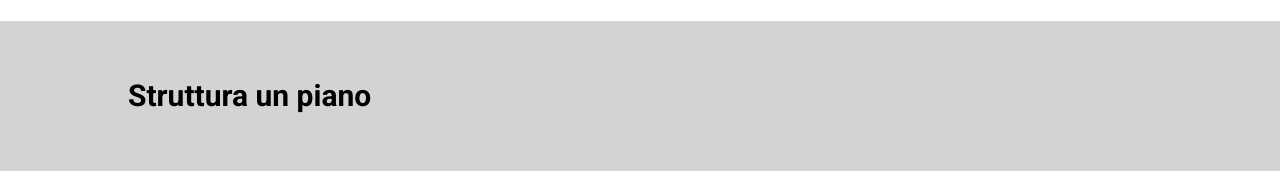
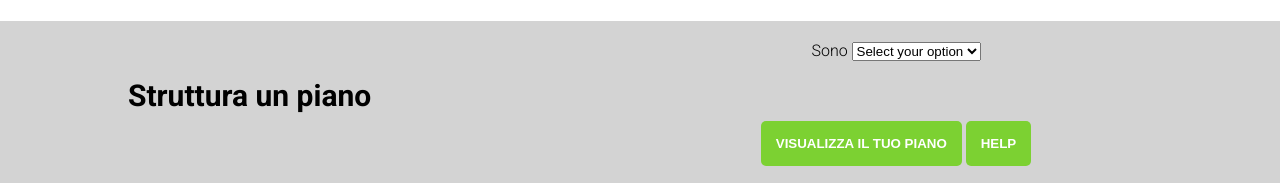
Before and after one commit to sabrina-fontana/htmlcss-fluentify, a plain HTML site: page index.html in a window 1280 px wide. Shown: the part 1808-1991 px from the top of the page. Drawn offline with Linux system fonts and the light colour scheme.

Commit message:
inizio creazione footer

```diff
--- a/css/style.css
+++ b/css/style.css
@@ -101,7 +101,7 @@ h1 {
   font-weight: 500;
 }
 
-.header-text button {
+.header-text button, footer button {
   margin-top: 20px;
   padding: 15px;
   background-color: #7cd132;
@@ -109,6 +109,7 @@ h1 {
   text-transform: uppercase;
   border-radius: 5px;
   font-weight: 700;
+  border: none;
 }
 
 .section1, footer {
--- a/index.html
+++ b/index.html
@@ -105,8 +105,15 @@
       <footer>
         <div class="container clearfix">
           <div class="box-title float-l">Struttura un piano</div>
-          <div class="box float-l">
-
+          <div class="box float-r">
+            <label for="">Sono</label>
+            <select placeholder="seleziona">
+              <option value="" disabled selected>Select your option</option>
+            </select>
+          </div>
+          <div class="box float-r">
+            <button type="button" name="button">visualizza il tuo piano</button>
+            <button type="button" name="button">help</button>
           </div>
         </div>
       </footer>
```
